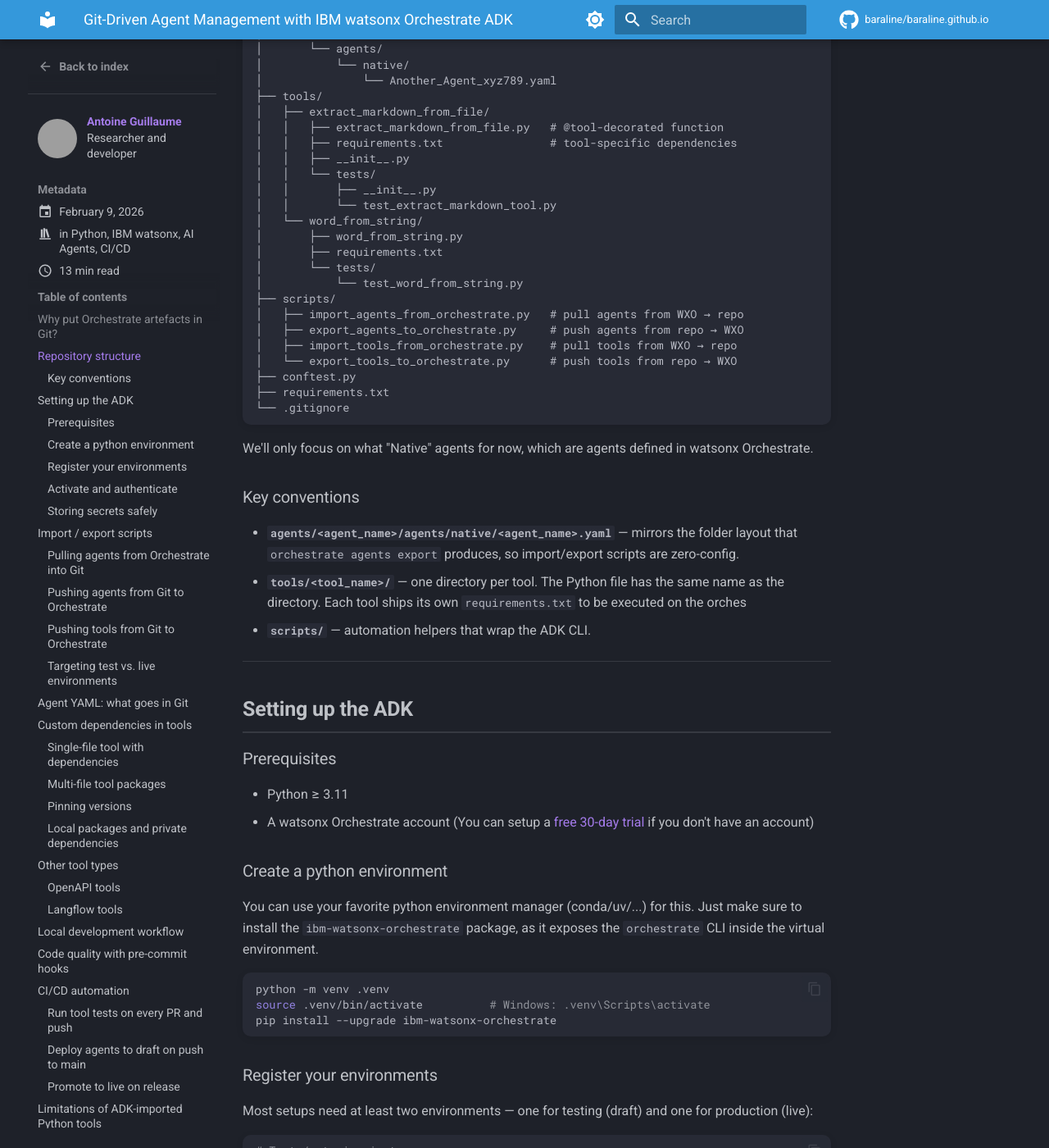
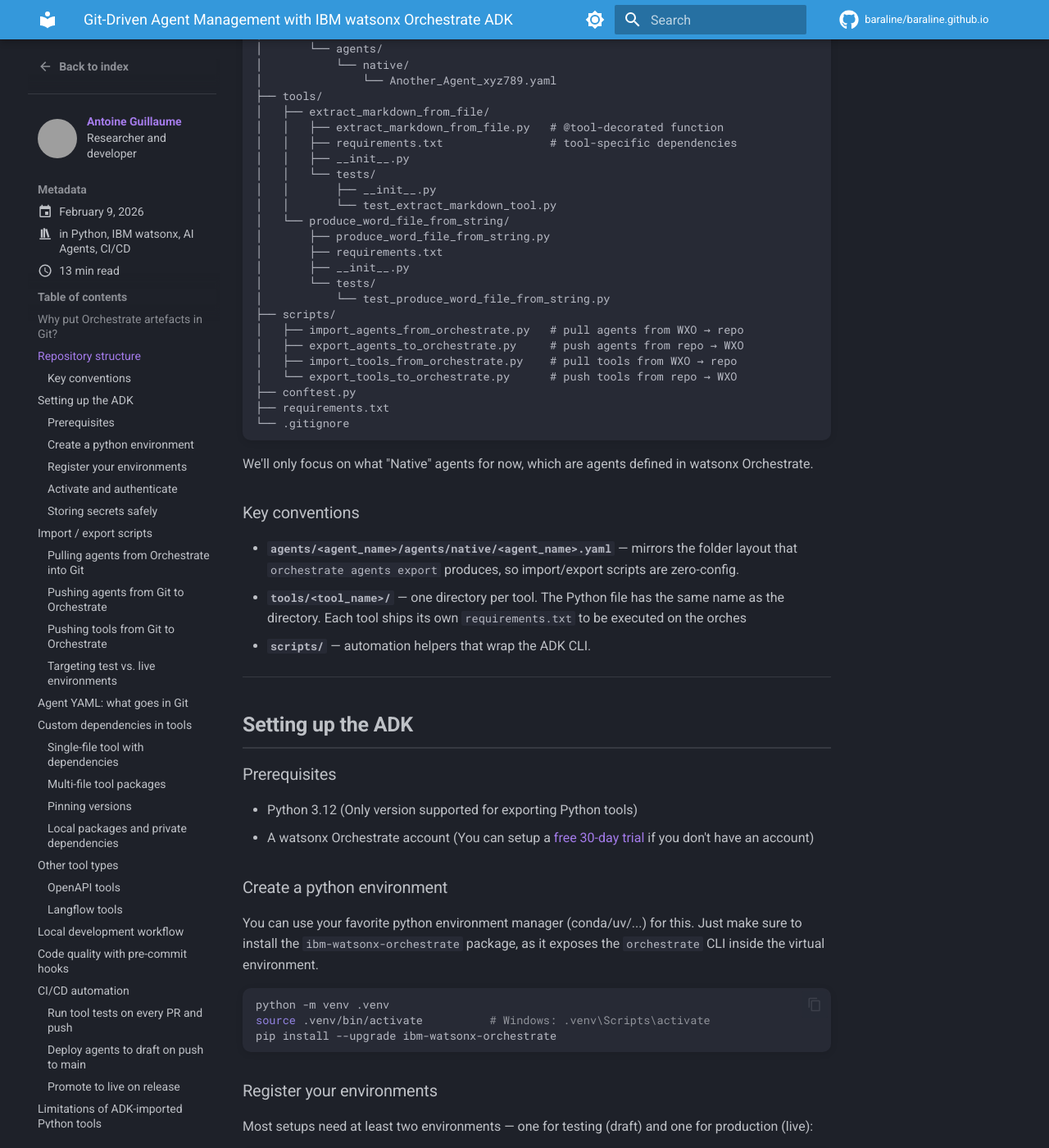
Before and after one commit to baraline/baraline.github.io, an MkDocs documentation site: the page built from docs/blog/posts/wxo_as_code_git.md, in a window 1280 px wide and 1400 px high, scrolled down 1301 px. Shown: the whole window at 82% size. Built offline with MkDocs 1.6.1 and Material for MkDocs 9.7.7, drawn with Linux system fonts in a browser that asks for light colours; comment, search, counter and statistics services are not loaded; grey boxes are pictures that could not be loaded.

```diff
--- a/docs/blog/posts/wxo_as_code_git.md
+++ b/docs/blog/posts/wxo_as_code_git.md
@@ -60,11 +60,12 @@ We structure the repository as follow :
 │   │   └── tests/
 │   │       ├── __init__.py
 │   │       └── test_extract_markdown_tool.py
-│   └── word_from_string/
-│       ├── word_from_string.py
+│   └── produce_word_file_from_string/
+│       ├── produce_word_file_from_string.py
 │       ├── requirements.txt
+│       ├── __init__.py
 │       └── tests/
-│           └── test_word_from_string.py
+│           └── test_produce_word_file_from_string.py
 ├── scripts/
 │   ├── import_agents_from_orchestrate.py   # pull agents from WXO → repo
 │   ├── export_agents_to_orchestrate.py     # push agents from repo → WXO
@@ -89,7 +90,7 @@ We'll only focus on what "Native" agents for now, which are agents defined in wa
 
 ### Prerequisites
 
-* Python ≥ 3.11
+* Python 3.12 (Only version supported for exporting Python tools)
 * A watsonx Orchestrate account (You can setup a [free 30-day trial](https://www.ibm.com/account/reg/us-en/signup?formid=urx-52753) if you don't have an account)
 
 ### Create a python environment
```
Also changed, not shown: 1 other file.
